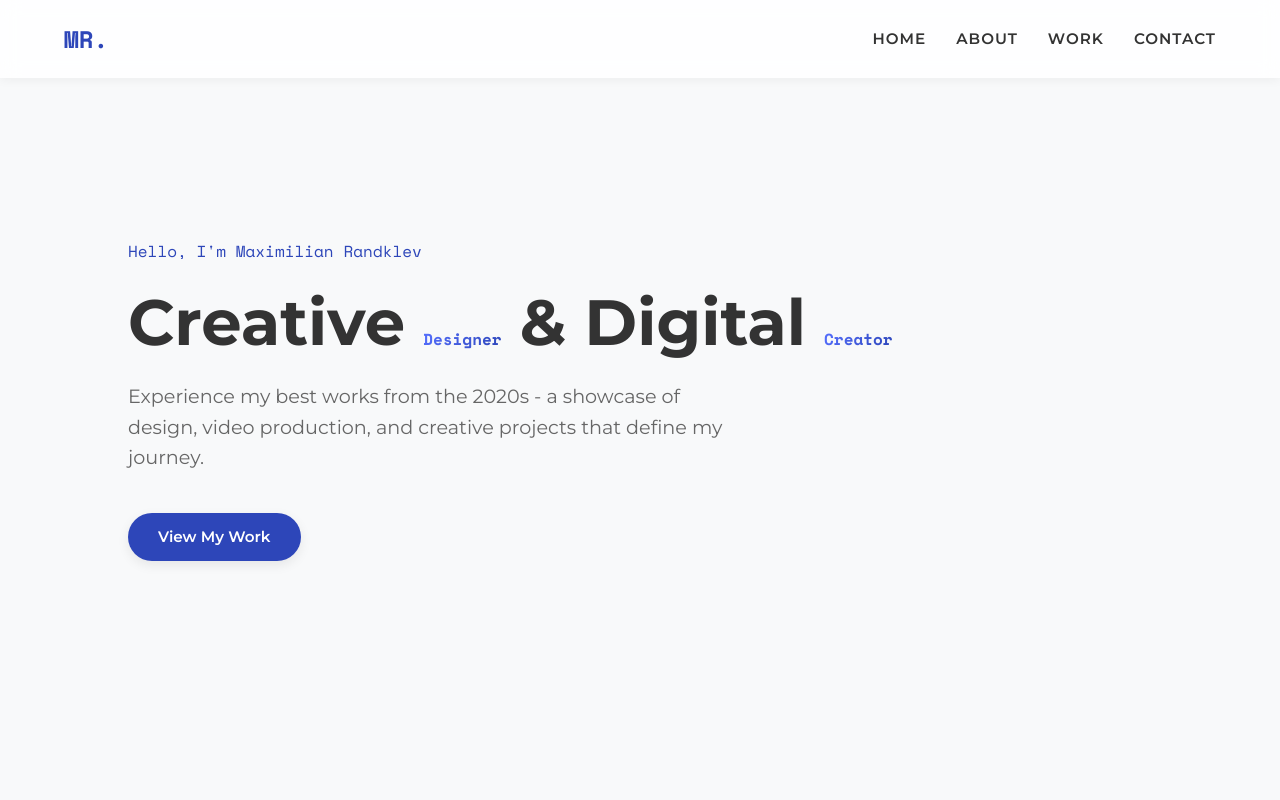
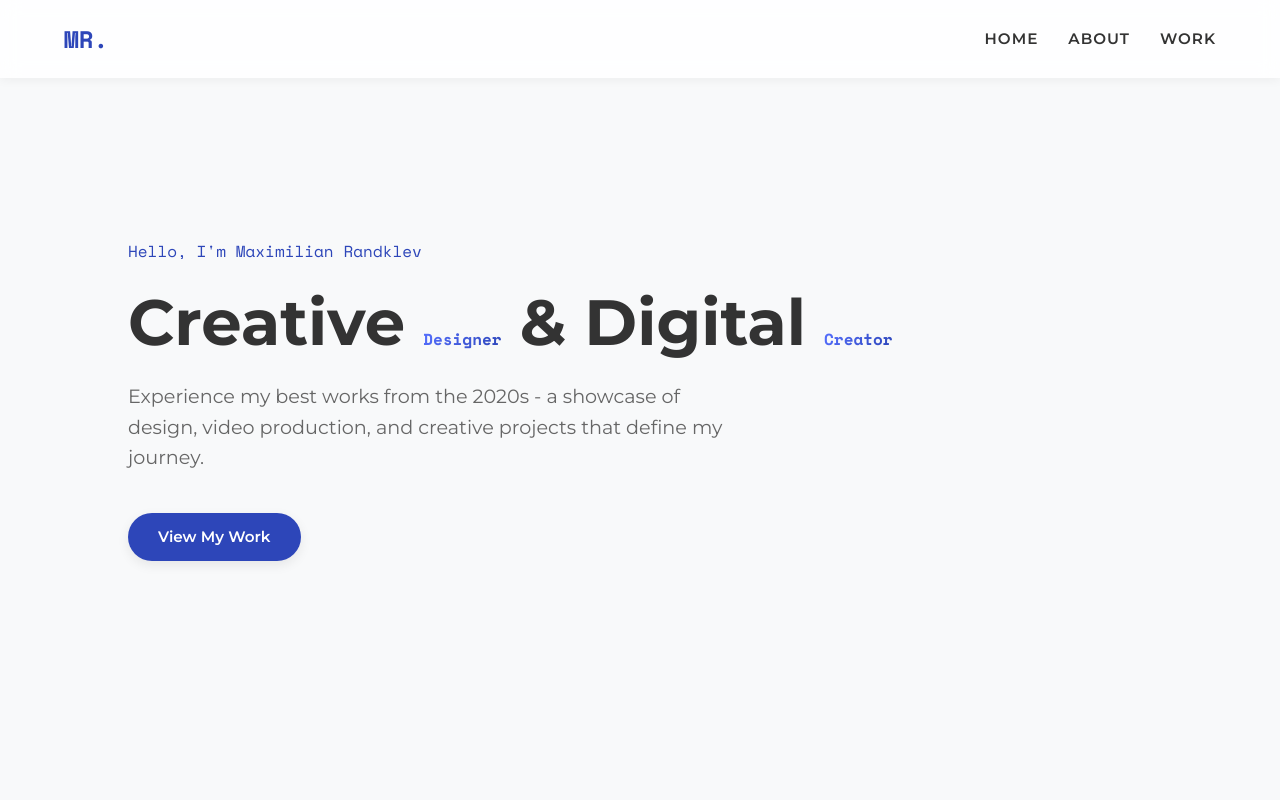
Before and after one commit to MaxRandklev1/my-portfolio, a plain HTML site: page index.html in a window 1280 px wide. Shown: the top 800 px of the page. Drawn offline with nearby package versions, Linux system fonts and the light colour scheme.

Commit message:
Add files via upload

```diff
--- a/index.html
+++ b/index.html
@@ -796,7 +796,6 @@
     <a href="#home" class="nav-link">Home</a>
     <a href="#about" class="nav-link">About</a>
     <a href="#portfolio" class="nav-link">Work</a>
-    <a href="#contact" class="nav-link">Contact</a>
   </div>
   <div class="nav-toggle" id="navToggle">
     <span></span>
```
